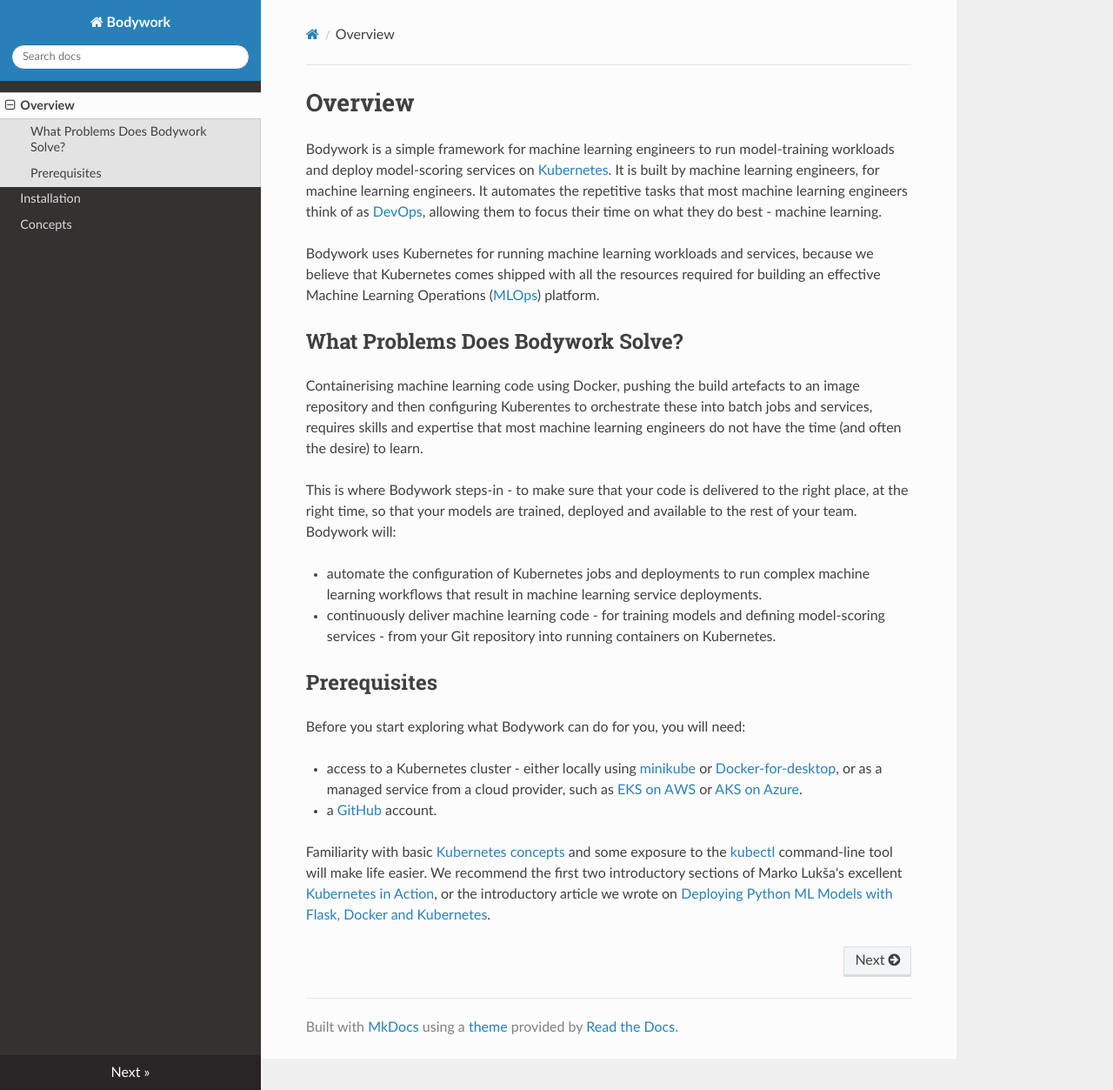
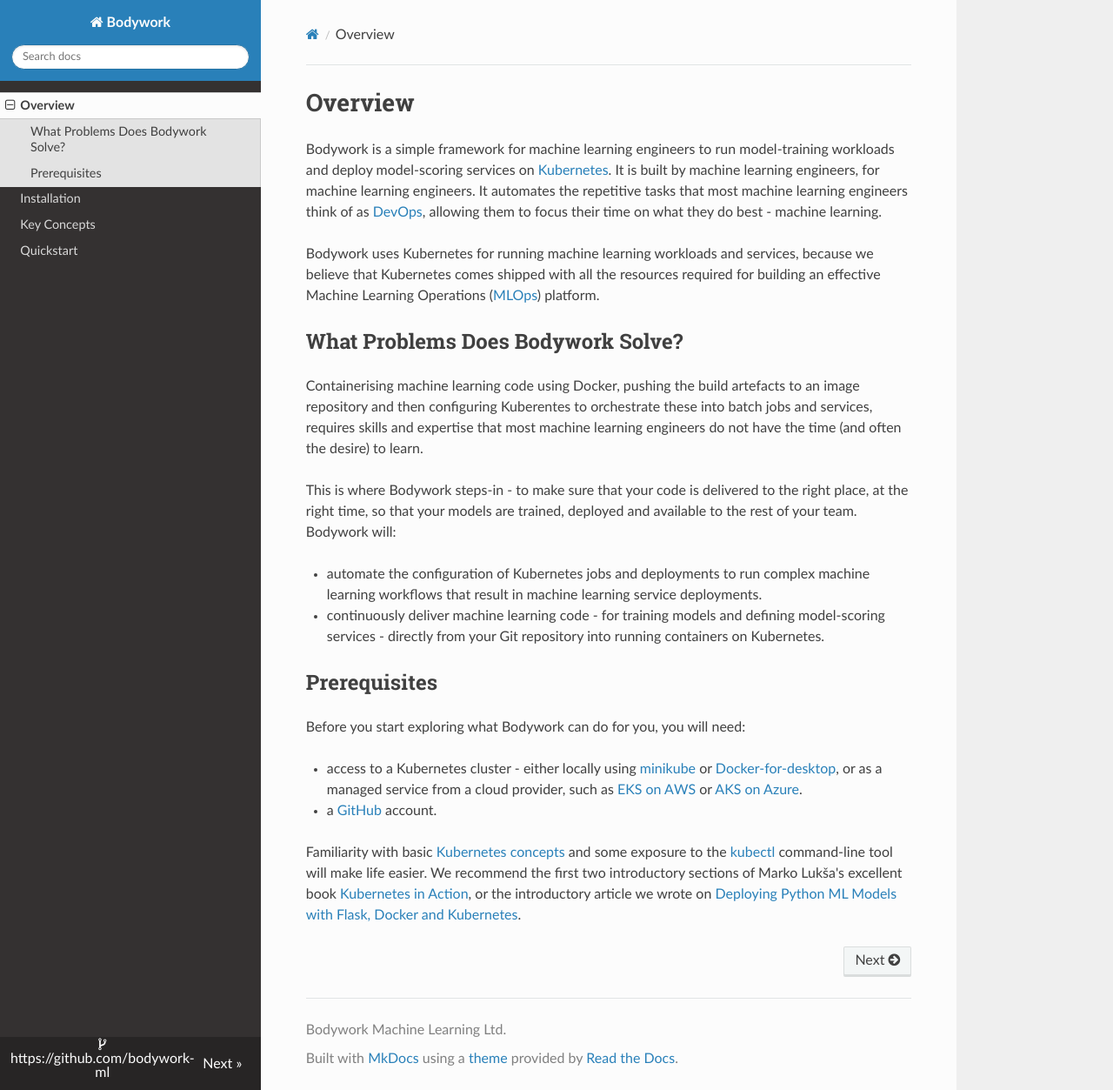
Before and after one commit to bodywork-ml/bodywork-core, an MkDocs documentation site: the page built from docs/index.md, in a window 1280 px wide and 1253 px high. Shown: the whole window at 87% size. Built offline with MkDocs 1.6.1, drawn with Linux system fonts in a browser that asks for light colours; nearby versions of some CDN libraries.

Commit message:
Add key concepts

```diff
--- a/docs/index.md
+++ b/docs/index.md
@@ -11,7 +11,7 @@
 This is where Bodywork steps-in - to make sure that your code is delivered to the right place, at the right time, so that your models are trained, deployed and available to the rest of your team. Bodywork will:
 
 - automate the configuration of Kubernetes jobs and deployments to run complex machine learning workflows that result in machine learning service deployments.
-- continuously deliver machine learning code - for training models and defining model-scoring services - from your Git repository into running containers on Kubernetes.
+- continuously deliver machine learning code - for training models and defining model-scoring services - directly from your Git repository into running containers on Kubernetes.
 
 ## Prerequisites
 
@@ -20,4 +20,4 @@
 - access to a Kubernetes cluster - either locally using [minikube](https://minikube.sigs.k8s.io/docs/) or [Docker-for-desktop](https://www.docker.com/products/docker-desktop), or as a managed service from a cloud provider, such as [EKS on AWS](https://aws.amazon.com/eks) or [AKS on Azure](https://azure.microsoft.com/en-us/services/kubernetes-service/).
 - a [GitHub](https://github.com) account.
 
-Familiarity with basic [Kubernetes concepts](https://kubernetes.io/docs/concepts/) and some exposure to the [kubectl](https://kubernetes.io/docs/reference/kubectl/overview/) command-line tool will make life easier. We recommend the first two introductory sections of Marko Lukša's excellent [Kubernetes in Action](https://www.manning.com/books/kubernetes-in-action?query=kubernetes), or the introductory article we wrote on [Deploying Python ML Models with Flask, Docker and Kubernetes](https://alexioannides.com/2019/01/10/deploying-python-ml-models-with-flask-docker-and-kubernetes/).
+Familiarity with basic [Kubernetes concepts](https://kubernetes.io/docs/concepts/) and some exposure to the [kubectl](https://kubernetes.io/docs/reference/kubectl/overview/) command-line tool will make life easier. We recommend the first two introductory sections of Marko Lukša's excellent book [Kubernetes in Action](https://www.manning.com/books/kubernetes-in-action?query=kubernetes), or the introductory article we wrote on [Deploying Python ML Models with Flask, Docker and Kubernetes](https://alexioannides.com/2019/01/10/deploying-python-ml-models-with-flask-docker-and-kubernetes/).
--- a/mkdocs.yml
+++ b/mkdocs.yml
@@ -1,6 +1,11 @@
 site_name: Bodywork
+copyright: Bodywork Machine Learning Ltd.
+repo_name: https://github.com/bodywork-ml
 nav:
   - Overview: index.md
   - Installation: installation.md
-  - Concepts: key_concepts.md
-theme: readthedocs
+  - Key Concepts: key_concepts.md
+  - Quickstart: quickstart.md
+theme:
+  name: readthedocs
+  titles_only: false
```
Also changed, not shown: docs/concepts.md (deleted, +0 -19 lines), docs/key_concepts.md (added, +52 -0 lines), docs/quickstart.md (renamed from docs/quick_start.md, +1 -1 lines), docs/images/concepts_train_and_deploy.png (added), docs/images/concepts_workflow.png (added).
